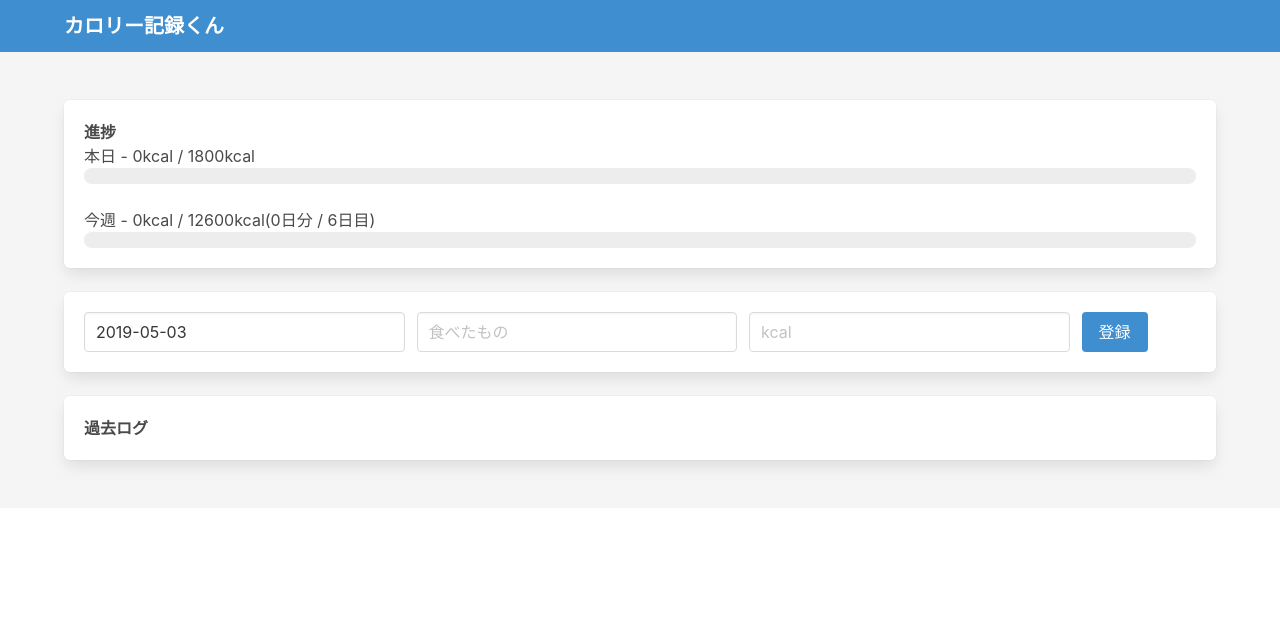
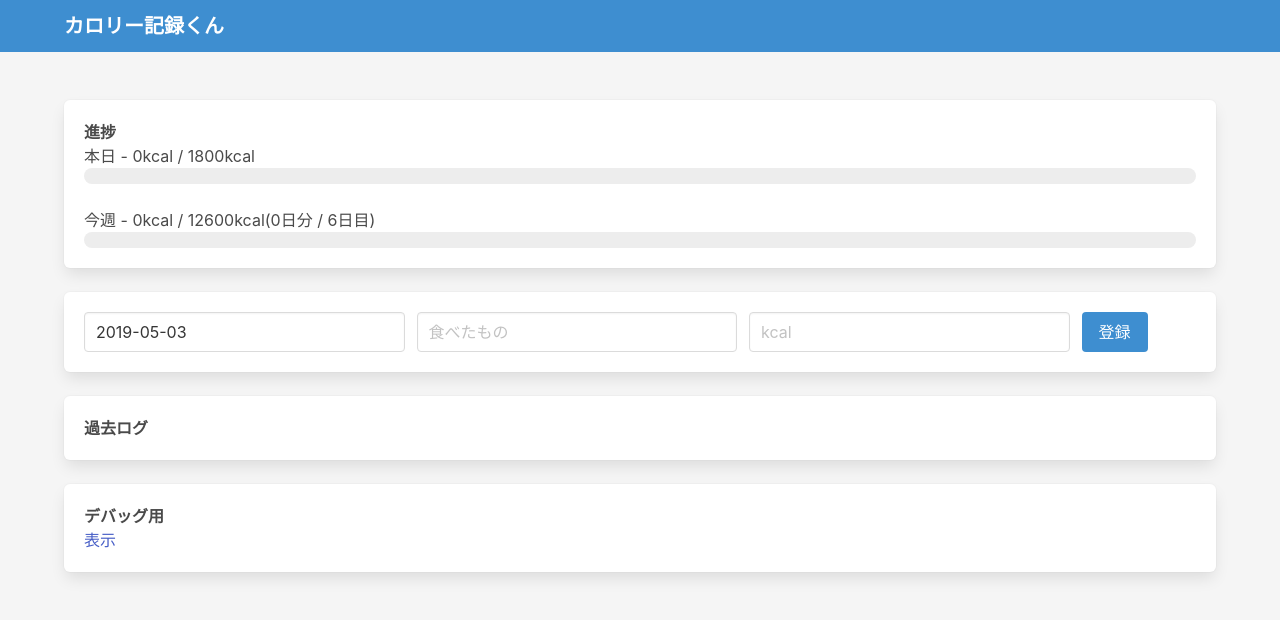
Before and after one commit to hem6/calorie-recording, a React (Create React App) app: page / in a window 1280 px wide. Shown: the top 626 px of the page. Built offline with nearby package versions, Linux system fonts and the light colour scheme.

Commit message:
Add DebugBox

```diff
--- a/src/App.tsx
+++ b/src/App.tsx
@@ -3,6 +3,7 @@ import Layout from './components/Layout';
 import InputBoxContainer from './containers/InputBoxContainer';
 import RecordBoxContainer from './containers/RecordBoxContainer';
 import ProgressBoxContainer from './containers/ProgressBoxContainer';
+import DebugBox from './components/DebugBox';
 import { Provider } from 'react-redux';
 import { configureStore, AppState } from './store';
 
@@ -35,6 +36,7 @@ const App: React.FC = () => {
         <ProgressBoxContainer />
         <InputBoxContainer />
         <RecordBoxContainer />
+        <DebugBox />
       </Layout>
     </Provider>
   );
--- /dev/null
+++ b/src/components/DebugBox.tsx
@@ -0,0 +1,14 @@
+import React, { useState } from 'react';
+
+const DebugBox: React.FC = () => {
+  const [state, setState] = useState(false);
+  return (
+    <div className='box'>
+      <h2 className='has-text-weight-bold'>デバッグ用</h2>
+      <a onClick={() => setState(!state)}>表示</a>
+      {state ? <p>{localStorage.getItem('state')}</p> : null}
+    </div>
+  );
+};
+
+export default DebugBox;
```
